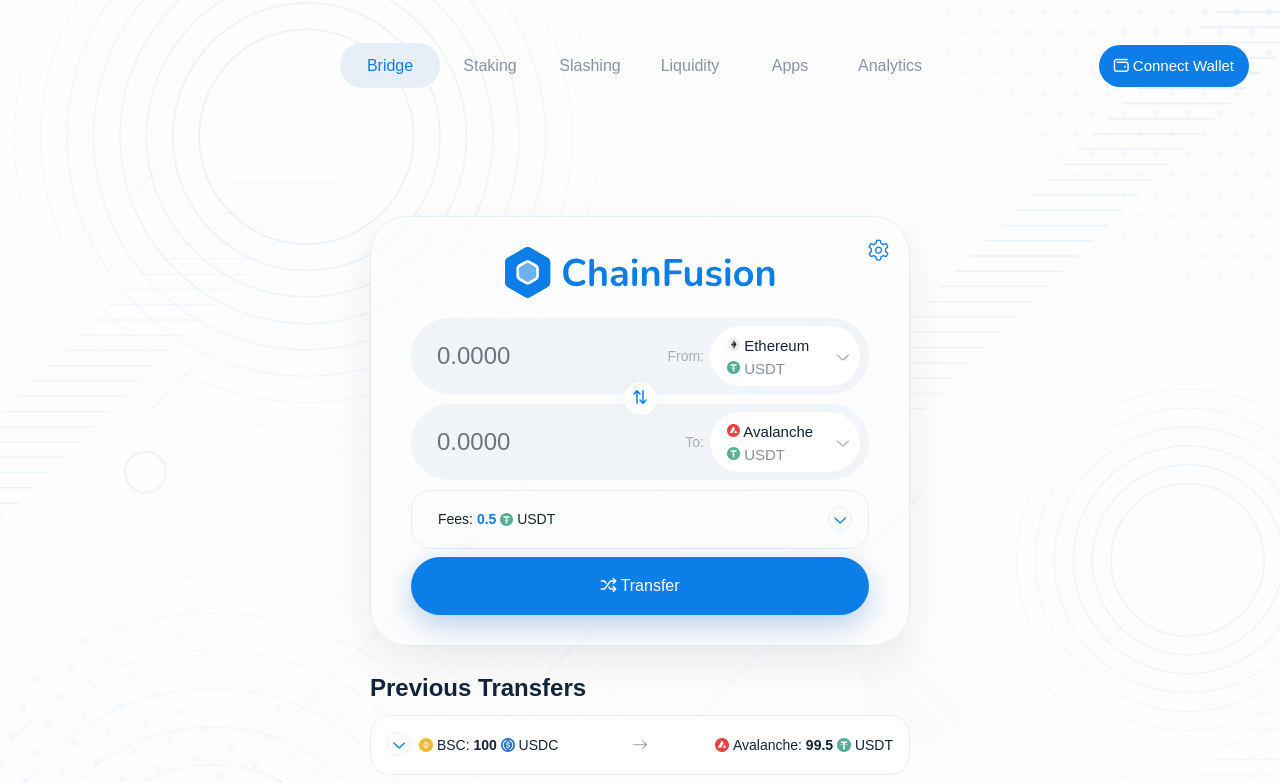
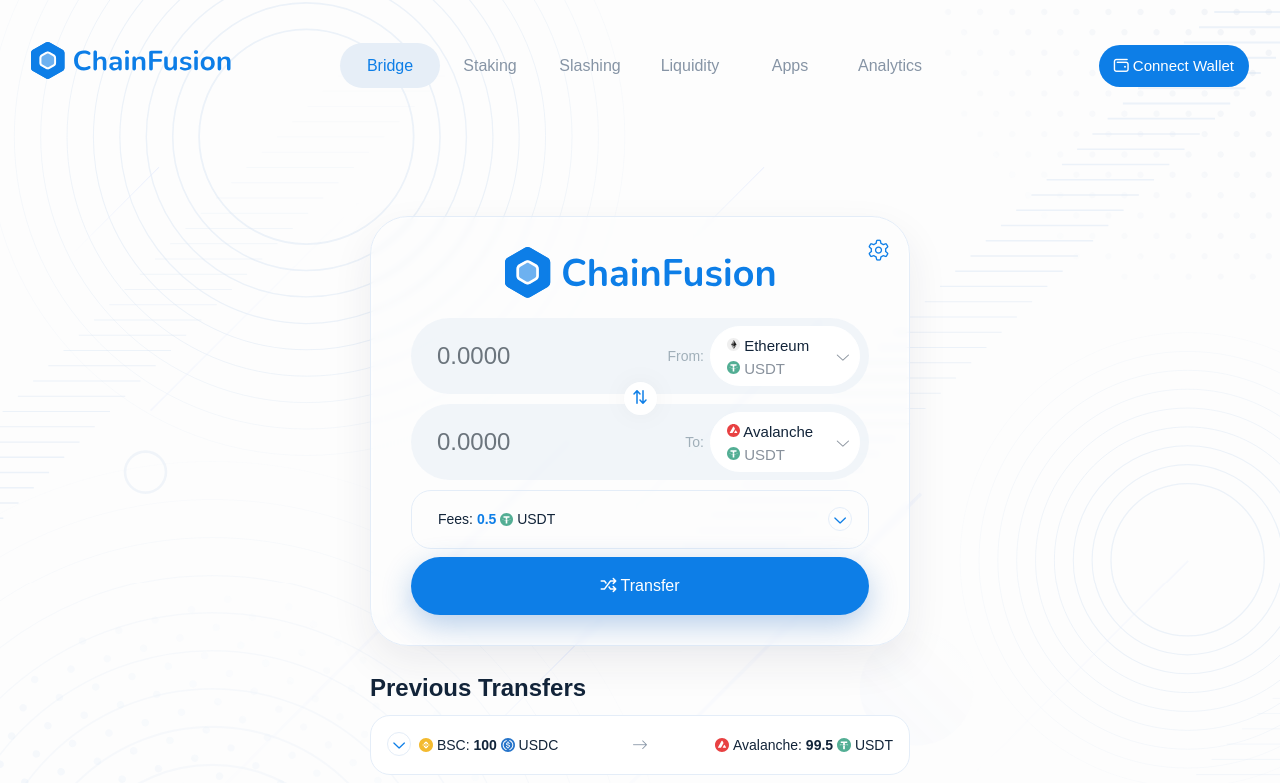
Before and after one commit to ChainFusionDev/chainfusion-dapp, a Next.js app: page / in a window 1280 px wide. Shown: the top 783 px of the page. Built offline with nearby package versions, Linux system fonts and the light colour scheme; a web font is replaced by a local one.

Commit message:
Display logo on bridge page

```diff
--- a/components/Navbar.tsx
+++ b/components/Navbar.tsx
@@ -13,7 +13,7 @@ const Navbar = ({ module }: NavbarProps) => {
     <nav className="navbar navbar-expand-lg navbarMenu">
       <div className="container-fluid">
         <Link href="/">
-          <a className={`logo-nav ${module === 'bridge' ? 'd-none' : ''}`}>
+          <a className="logo-nav">
             <img src="/img/logo.svg" alt="ChainFusion Logo" className="img-fluid" />
           </a>
         </Link>
```
